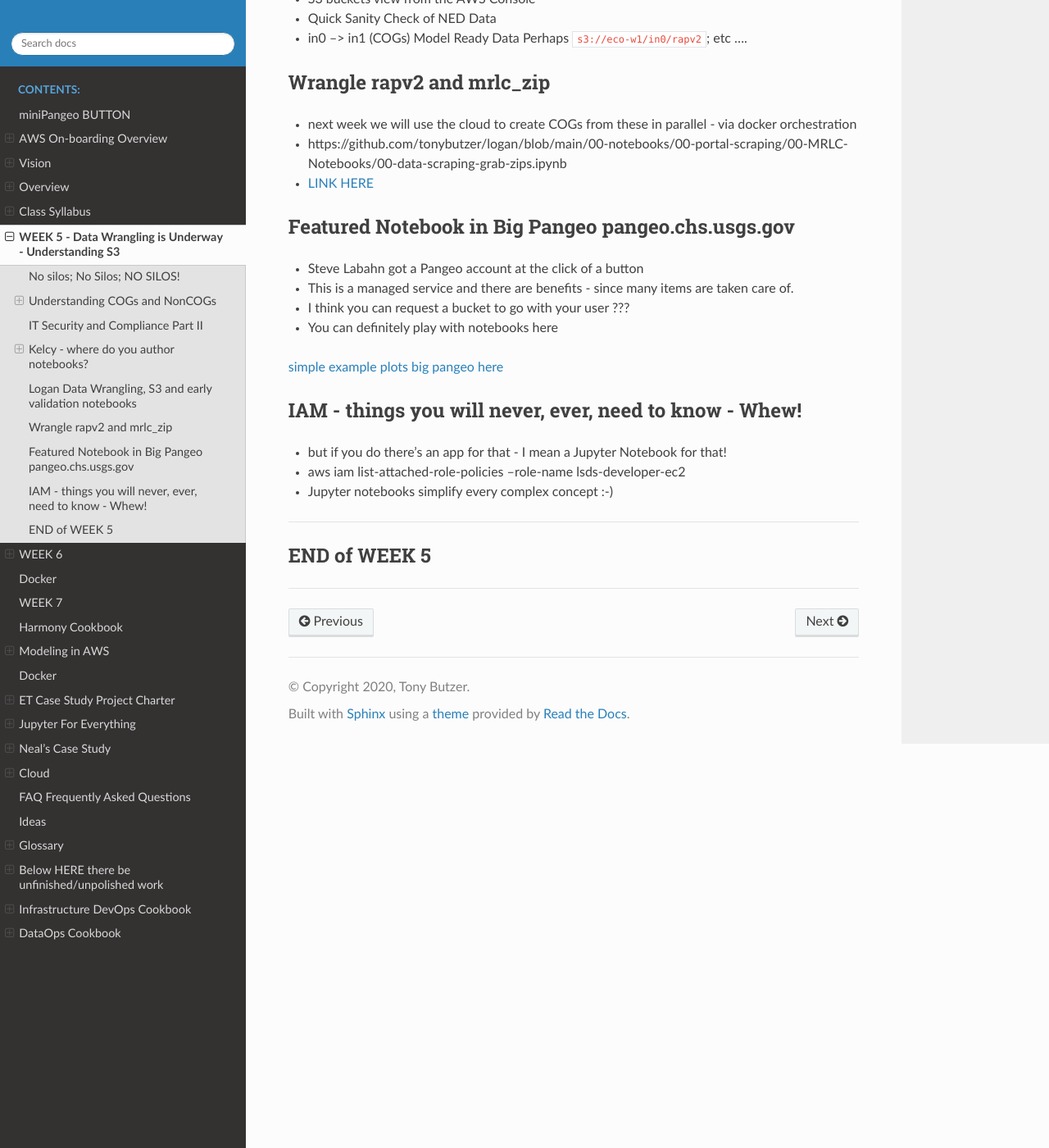
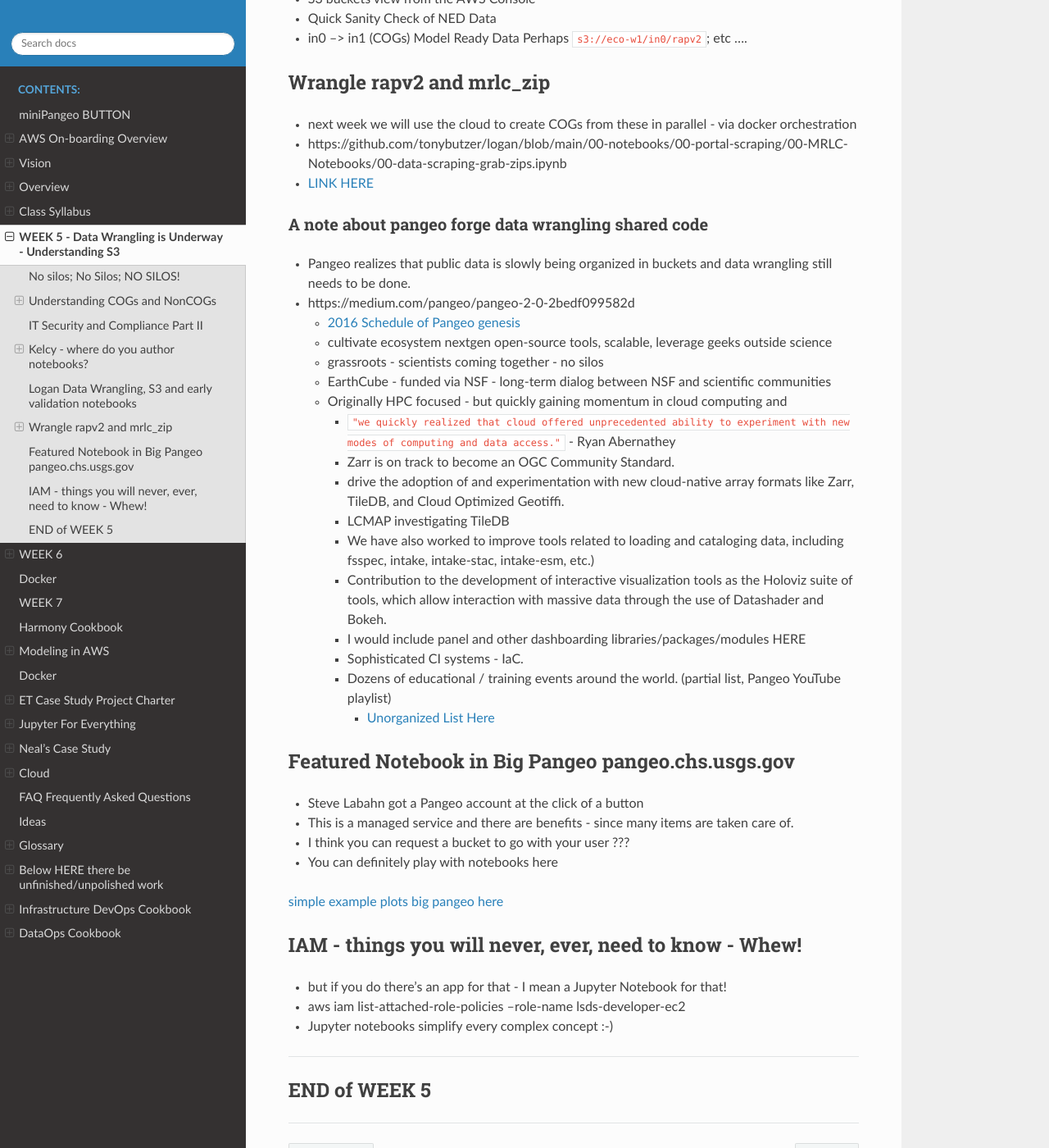
Before and after one commit to tonybutzer/harmony-docs, a Sphinx documentation site: the page built from documentation/source/05week.md, in a window 1280 px wide and 1400 px high, scrolled down 3378 px. Shown: the whole window at 82% size. Built offline with Sphinx 7.4.7 and the Read the Docs theme 2.0.0, drawn with Linux system fonts in a browser that asks for light colours; pages that are not in the unit, such as notebooks, are missing from menus.

Commit message:
automatic git update from Makefile

```diff
--- a/documentation/source/05week.md
+++ b/documentation/source/05week.md
@@ -104,6 +104,25 @@
 - https://github.com/tonybutzer/logan/blob/main/00-notebooks/00-portal-scraping/00-MRLC-Notebooks/00-data-scraping-grab-zips.ipynb
 - [LINK HERE](https://github.com/tonybutzer/logan/blob/main/00-notebooks/00-portal-scraping/00-MRLC-Notebooks/00-data-scraping-grab-zips.ipynb)
 
+### A note about pangeo forge data wrangling shared code
+- Pangeo realizes that public data is slowly being organized in buckets and data wrangling still needs to be done.
+- https://medium.com/pangeo/pangeo-2-0-2bedf099582d
+    - [2016 Schedule of Pangeo genesis](https://rabernat.github.io/aospy-workshop/posts/workshop-program/)
+    - cultivate ecosystem nextgen open-source tools, scalable, leverage geeks outside science
+    - grassroots - scientists coming together - no silos
+    - EarthCube - funded via NSF - long-term dialog between NSF and scientific communities
+    - Originally HPC focused - but quickly gaining momentum in cloud computing and
+        - `"we quickly realized that cloud offered unprecedented ability to experiment with new modes of computing and data access."` - Ryan Abernathey
+        - Zarr is on track to become an OGC Community Standard.
+        - drive the adoption of and experimentation with new cloud-native array formats like Zarr, TileDB, and Cloud Optimized Geotiffi.
+        - LCMAP investigating TileDB
+        - We have also worked to improve tools related to loading and cataloging data, including fsspec, intake, intake-stac, intake-esm, etc.)
+        - Contribution to the development of interactive visualization tools as the Holoviz suite of tools, which allow interaction with massive data through the use of Datashader and Bokeh.
+        - I would include panel and other dashboarding libraries/packages/modules HERE
+        - Sophisticated CI systems - IaC.
+        - Dozens of educational / training events around the world. (partial list, Pangeo YouTube playlist)
+            - [Unorganized List Here](https://github.com/pangeo-data/pangeo/issues/440)
+
 ## Featured Notebook in Big Pangeo pangeo.chs.usgs.gov
 
 - Steve Labahn got a Pangeo account at the click of a button
```
